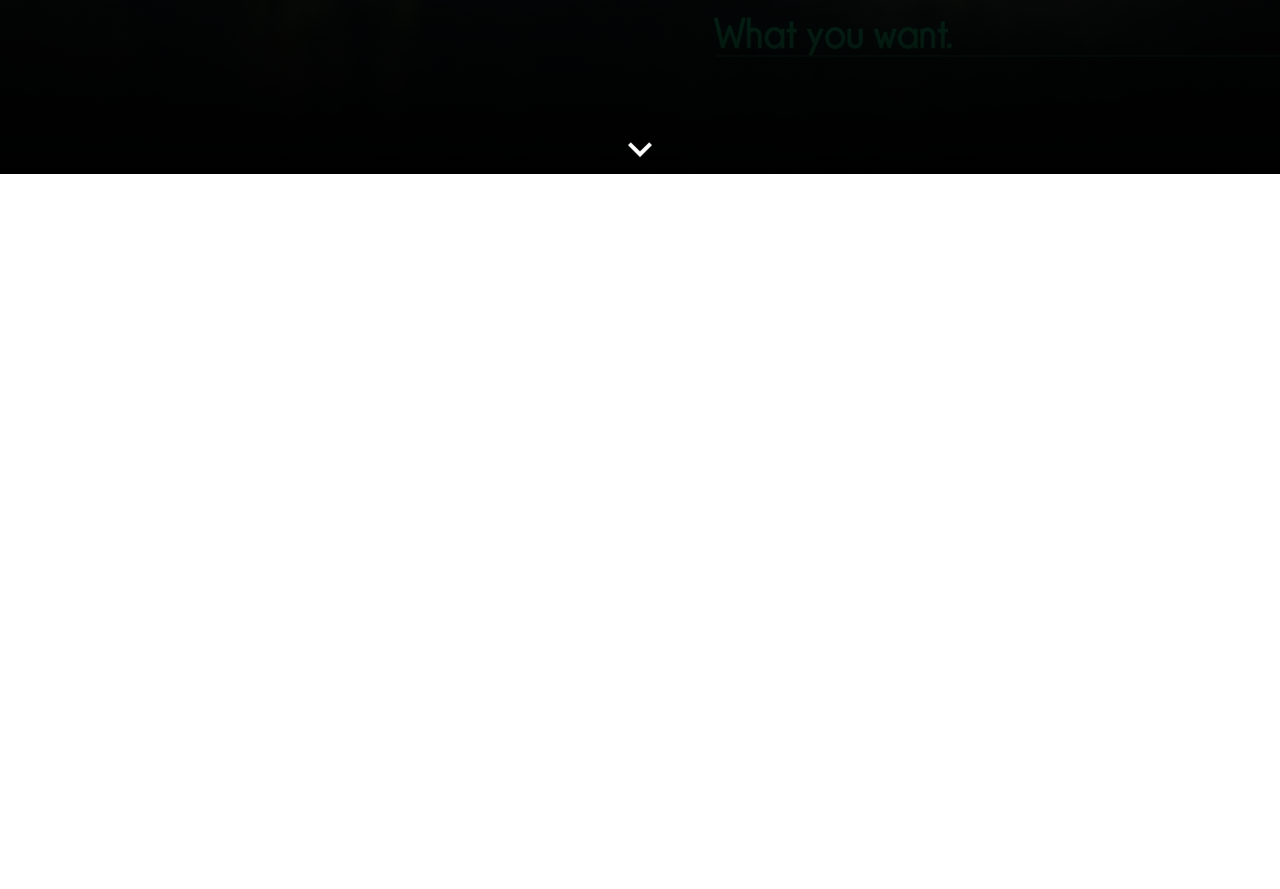
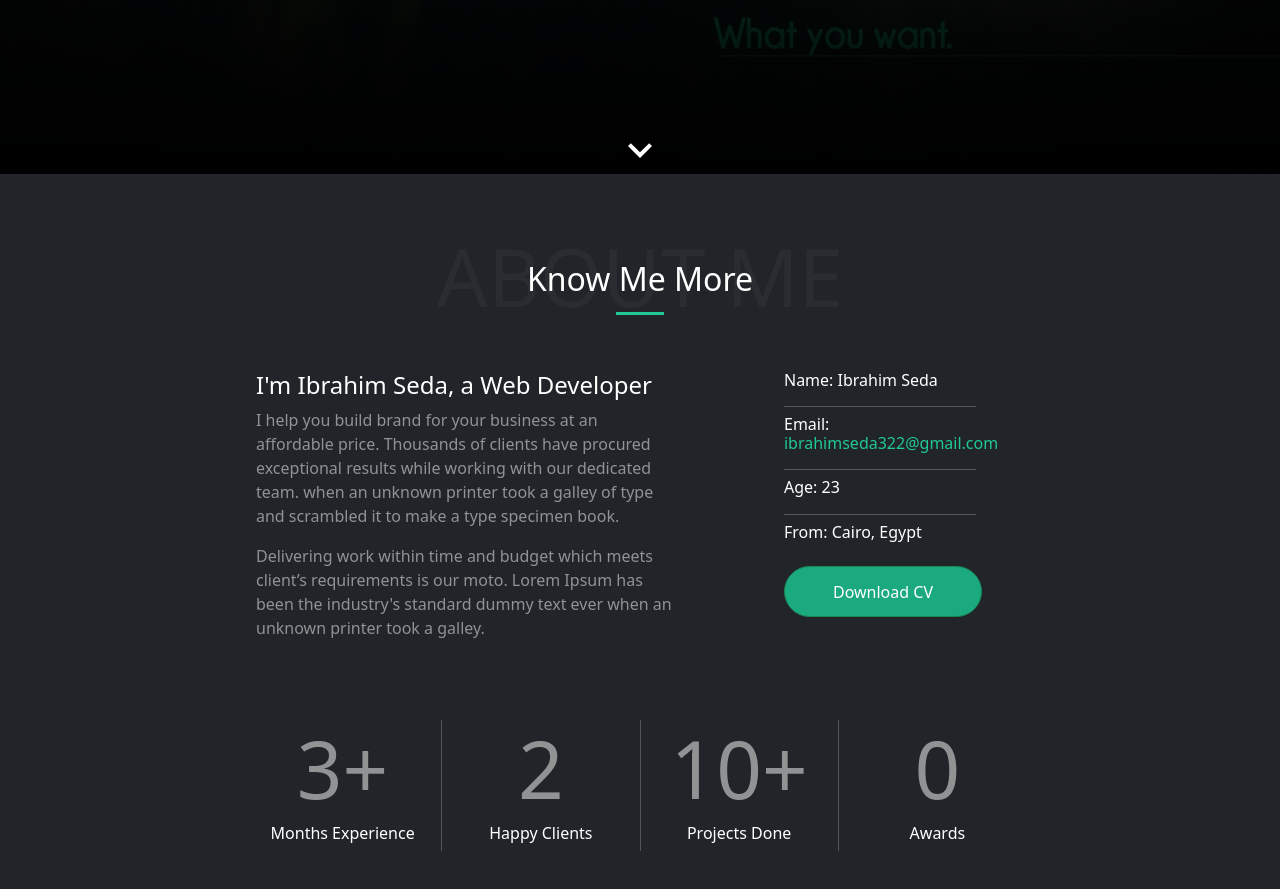
Before and after one commit to IbrahimGaber322/Ibrahim-Seda-Portfolio, a React (Create React App) app: page / in a window 1280 px wide. Shown: the part 620-1509 px from the top of the page. Before the commit the page ends 800 px from the top, so only its background shows below. Built offline with nearby package versions, Linux system fonts and the light colour scheme.

Commit message:
added the about page

```diff
--- a/src/App.jsx
+++ b/src/App.jsx
@@ -4,11 +4,13 @@ import "./style.css";
 import Container from "react-bootstrap/Container";
 import MyNavbar from "./components/MyNavbar";
 import Home from "./components/Home";
+import About from "./components/About";
 function App() {
   return (
     <Container className="my-background" fluid>
       <MyNavbar />
       <Home />
+      <About />
     </Container>
   );
 }
--- /dev/null
+++ b/src/components/About.jsx
@@ -0,0 +1,56 @@
+import React from "react";
+import Container from "react-bootstrap/Container";
+import Button from 'react-bootstrap/Button';
+import Row from 'react-bootstrap/Row';
+import Col from 'react-bootstrap/Col'
+
+function About(){
+    return <Container id="about" className="my-about-page" fluid>
+    <Row>
+      <h1>ABOUT ME</h1>
+      <h2>Know Me More</h2>
+    </Row>
+    <Row>
+      <Col lg={8}>
+        <h3>I'm Ibrahim Seda, a Web Developer</h3>
+        <p>
+          I help you build brand for your business at an affordable price.
+          Thousands of clients have procured exceptional results while
+          working with our dedicated team. when an unknown printer took a
+          galley of type and scrambled it to make a type specimen book.
+         </p><p>
+          Delivering work within time and budget which meets client’s
+          requirements is our moto. Lorem Ipsum has been the industry's
+          standard dummy text ever when an unknown printer took a galley.
+        </p>
+      </Col>
+      <Col>
+       <h4>Name: Ibrahim Seda</h4>
+      <h4>Email: <a href="">ibrahimseda322@gmail.com</a></h4>
+      <h4>Age: 23</h4>
+      <h4 style={{border:"none"}}> From: Cairo, Egypt</h4>
+      <Button className="rounded-pill"  variant="success">Download CV</Button>
+      </Col>
+    </Row>
+    <Row className="pt-5 mt-3">
+      <Col className="my-border-right">
+      <h5>3+</h5>
+      <h6>Months Experience</h6>
+      </Col>
+      <Col className="my-border-right">
+      <h5>2</h5>
+      <h6>Happy Clients</h6>
+      </Col>
+      <Col className="my-border-right">
+      <h5>10+</h5>
+      <h6>Projects Done</h6>
+      </Col>
+      <Col className="text-center">
+      <h5>0</h5>
+      <h6>Awards</h6>
+      </Col>
+    </Row>
+  </Container> ;
+}
+
+export default About;
--- a/src/components/Home.jsx
+++ b/src/components/Home.jsx
@@ -11,7 +11,7 @@ function Home(){
     <Row className="p-4"><AnimatedTitle /></Row>
     <Row className="p-4"><p>based in Cairo, Egypt.</p></Row>
     <Row className="p-4"><Button className="rounded-pill" variant="outline-success">Hire Me</Button></Row>
-    <Row className="mb-0 mt-auto"><a><KeyboardArrowDownIcon className="arrow bounce" /></a></Row>
+    <Row className="mb-0 mt-auto"><a href=""><KeyboardArrowDownIcon className="arrow bounce" /></a></Row>
   </Container>
   ;
 }
--- a/src/style.css
+++ b/src/style.css
@@ -103,3 +103,93 @@
     color: white;
     font-size: 3rem !important;
 }
+
+/*About Page */
+.my-about-page{
+    background-color: #212529;
+    padding: 3% 20% 3% 20%;
+}
+.my-about-page h2{
+    color: white;
+    text-align: center;
+    position: relative;
+    z-index: 100;
+    bottom: 3rem;
+    font-size: 2rem;
+   display: inline-block;
+   padding-bottom: 1rem;
+}
+
+.my-about-page h2:after {
+    content: '';
+    position:absolute;
+    bottom:0;
+    margin-top: 3rem;
+    left: 47%;
+    right: 47%;
+    height: 0.2rem;
+    background:#20C997;
+    display:block;
+    }
+.my-about-page h1{
+    color: white;
+    text-align: center;
+    position: relative;
+    z-index: 1;
+    margin: auto;
+    top: 1rem;
+    color: #292D32;
+    font-size: 5rem;
+    width: fit-content;
+}
+.my-about-page h3{
+    color: white;
+    font-size: 1.5rem;
+    width: fit-content;
+}
+
+.my-about-page p{
+    color: #909294;
+    font-size: 1rem;
+    width: 83%;
+}
+.my-about-page h4{
+    color: white;
+    font-size: 1rem;
+    border: 0.1rem solid #90929472;
+    border-top: 0;
+    border-right: 0;
+    border-left: 0;
+    width: 80%;
+    padding-bottom: 1rem;
+}
+.my-about-page a{
+    text-decoration: none;
+    color: #20C896;
+}
+.my-about-page a:hover{
+    text-decoration: none;
+    color: #128c6774;
+}
+.my-about-page .btn{
+
+    width: fit-content;
+    margin: auto;
+    font-size: 1rem;
+    background-color: #1BAA80;
+    font-weight: 500;
+    padding: 0.8rem 3rem;
+}
+.my-about-page h5{
+  color: #909294;
+  font-size: 5rem;
+  font-weight: 500;
+}
+.my-about-page h6{
+  color:white;
+}
+.my-border-right{
+    text-align: center;
+    border: 0.1rem solid #90929472 ;
+    border-top: 0; border-left: 0; border-bottom: 0;
+}
```
